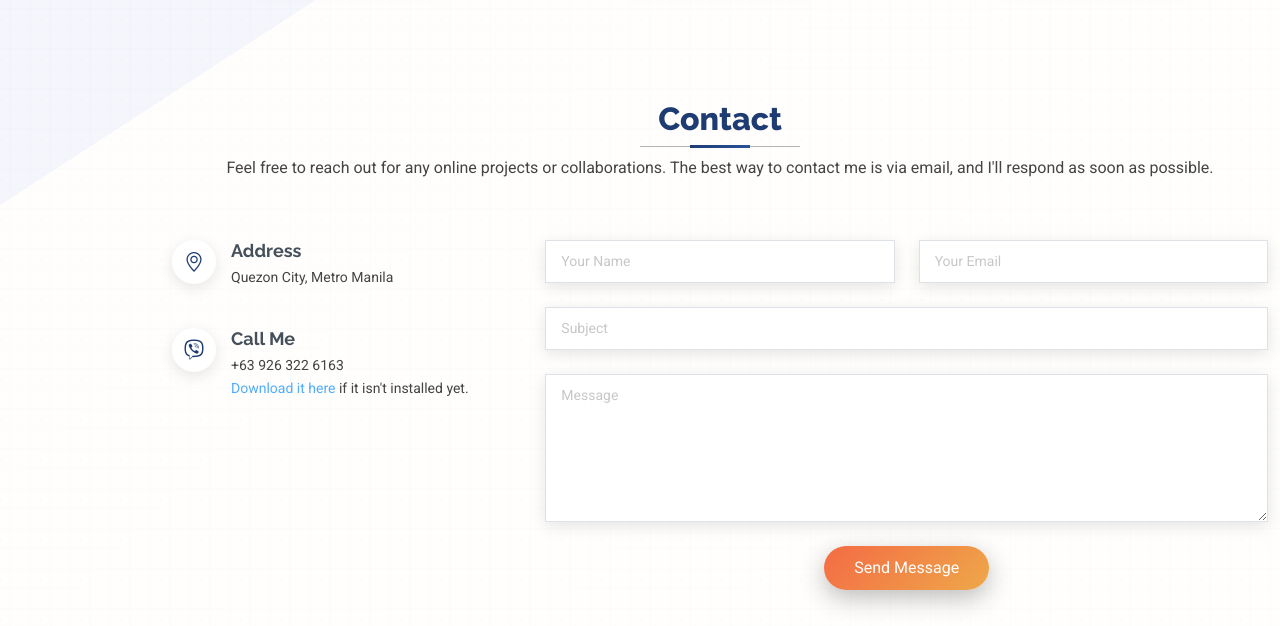
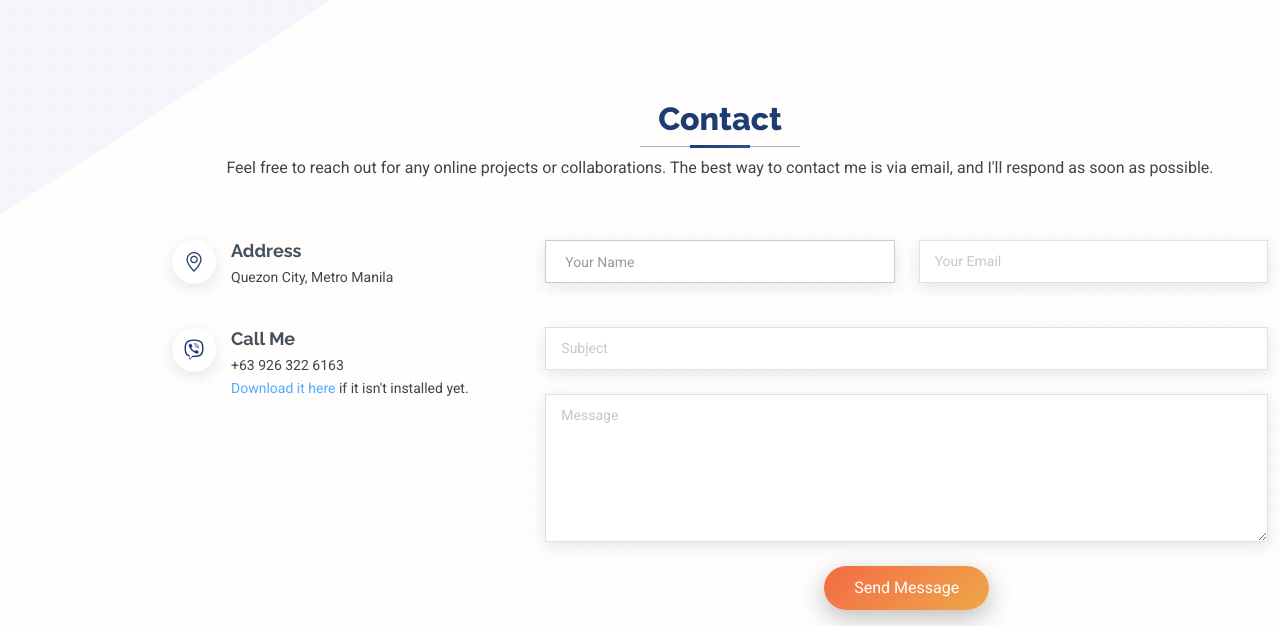
Before and after one commit to LanceKent19/MyPortfolio, a PHP site: page / in a window 1280 px wide. Shown: the part 5501-6127 px from the top of the page. Run offline with PHP 8.4, Linux system fonts and the light colour scheme.

Commit message:
initial textboxes design

```diff
--- a/assets/styles/main.css
+++ b/assets/styles/main.css
@@ -1430,19 +1430,6 @@
   overflow: hidden;
   box-shadow: 0 4px 15px rgba(0, 0, 0, 0.1);
 }
-/* .contact .info-item .icon::before{
-  content: '';
-  position: absolute;
-  top: 0;
-  left: -100%;
-  width: 100%;
-  height: 100%;
-  background: linear-gradient(90deg, transparent, rgba(255,255,255,0.2), transparent);
-  transition: left 0.5s;
-}
-.contact .info-item .icon:hover::before{
-  left: 100%;
-} */
 
 .contact .info-item .icon:hover{
   transform: translateY(-5px);
@@ -1505,7 +1492,52 @@
   box-shadow: 0 12px 35px rgba(92, 77, 35, 0.4);
   transform: translateY(-5px);
 }
-
+.contact .floating-label-group{
+  position: relative;
+  margin-bottom: 20px;
+}
+
+.contact .floating-label-group label{
+  position: absolute;
+  top: 50%;
+  left: 15px;
+  transform: translateY(-50%);
+  color: #999;
+  font-size:14px;
+  pointer-events: none;
+  transition: 0.2s ease all;
+  background: white;
+  padding: 0 5px;
+}
+
+.contact .floating-input:focus + label,
+.floating-input:not(:placeholder-shown) + label,
+.floating-input:valid + label{
+  top: 7px;
+  left: 2px;
+  font-size: 10px;
+  color: #1e3c72;
+  background: transparent;
+}
+.contact .floating-input{
+  border: 1px solid #ccc;
+  border-radius: 5px;
+  padding: 14px 15px 6px;
+  font-size: 14px;
+  width: 100%;
+  background-color: white;
+  box-shadow: 0 4px 15px rgba(0,0,0,0.05);
+}
+
+.contact .floating-input:focus, .floating-input:valid{
+  outline: none;
+  border-color: #1e3c72;
+}
+.contact textarea.floating-input {
+  resize: vertical;
+  min-height: 120px;
+  padding-top: 18px;
+}
 /*--------------------------------------------------------------
 # Portfolio Details Section
 --------------------------------------------------------------*/
--- a/sections/contact.php
+++ b/sections/contact.php
@@ -46,7 +46,10 @@
               data-aos-delay="200">
               <div class="row gy-4">
                 <div class="col-md-6">
-                  <input type="text" name="name" class="form-control" placeholder="Your Name" required="">
+                  <div class="form-group floating-label-group">
+                    <input type="text" name="name" class="form-control floating-input" placeholder=" " required>
+                    <label>Your Name</label>
+                  </div>
                 </div>
                 <div class="col-md-6 ">
                   <input type="email" class="form-control" name="email" placeholder="Your Email" required="">
```
